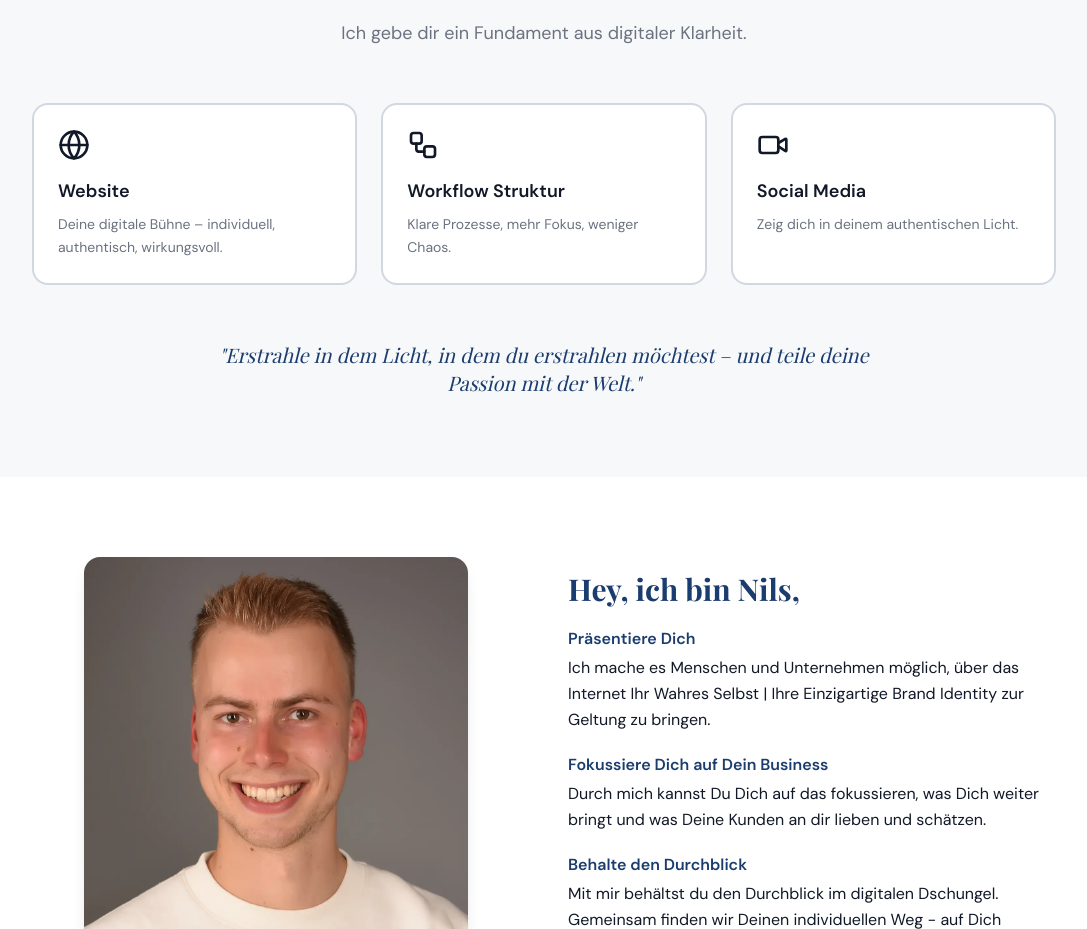
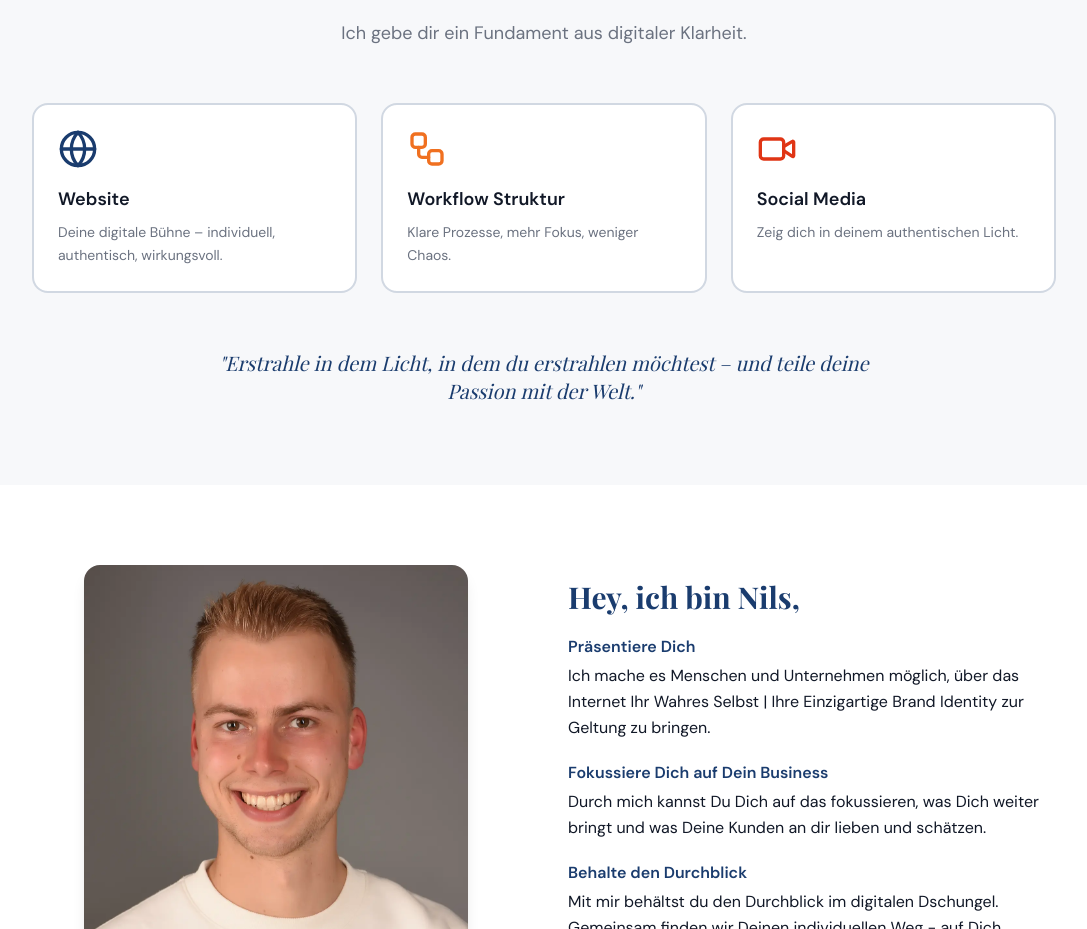
Before and after one commit to nils-flowstate/flowstate.foundation, a React (Vite) app: page / in a window 1280 px wide. Shown: the part 1422-2351 px from the top of the page, without its empty margins (96-1183 px from the left). Built offline with nearby package versions, Linux system fonts and the light colour scheme.

Commit message:
icon colour integration of pain section

```diff
--- a/src/components/sections/PainSection.tsx
+++ b/src/components/sections/PainSection.tsx
@@ -17,7 +17,7 @@ export function PainSection() {
 
   const cards = [
     {
-      icon: <Globe className="w-8 h-8" />,
+      icon: <Globe className="w-10 h-10 text-navy" />,
       title: t('pain.card1Title'),
       desc: t('pain.card1Desc'),
       href: '/services#website',
@@ -25,7 +25,7 @@ export function PainSection() {
       gradientStyle: 'linear-gradient(135deg, rgba(26,60,110,0.07) 0%, transparent 65%)',
     },
     {
-      icon: <Workflow className="w-8 h-8" />,
+      icon: <Workflow className="w-10 h-10 text-orange" />,
       title: t('pain.card2Title'),
       desc: t('pain.card2Desc'),
       href: '/services#workflow',
@@ -33,7 +33,7 @@ export function PainSection() {
       gradientStyle: 'linear-gradient(135deg, rgba(240,112,32,0.08) 0%, transparent 65%)',
     },
     {
-      icon: <Video className="w-8 h-8" />,
+      icon: <Video className="w-10 h-10 text-fire" />,
       title: t('pain.card3Title'),
       desc: t('pain.card3Desc'),
       href: '/services#social-media',
```
